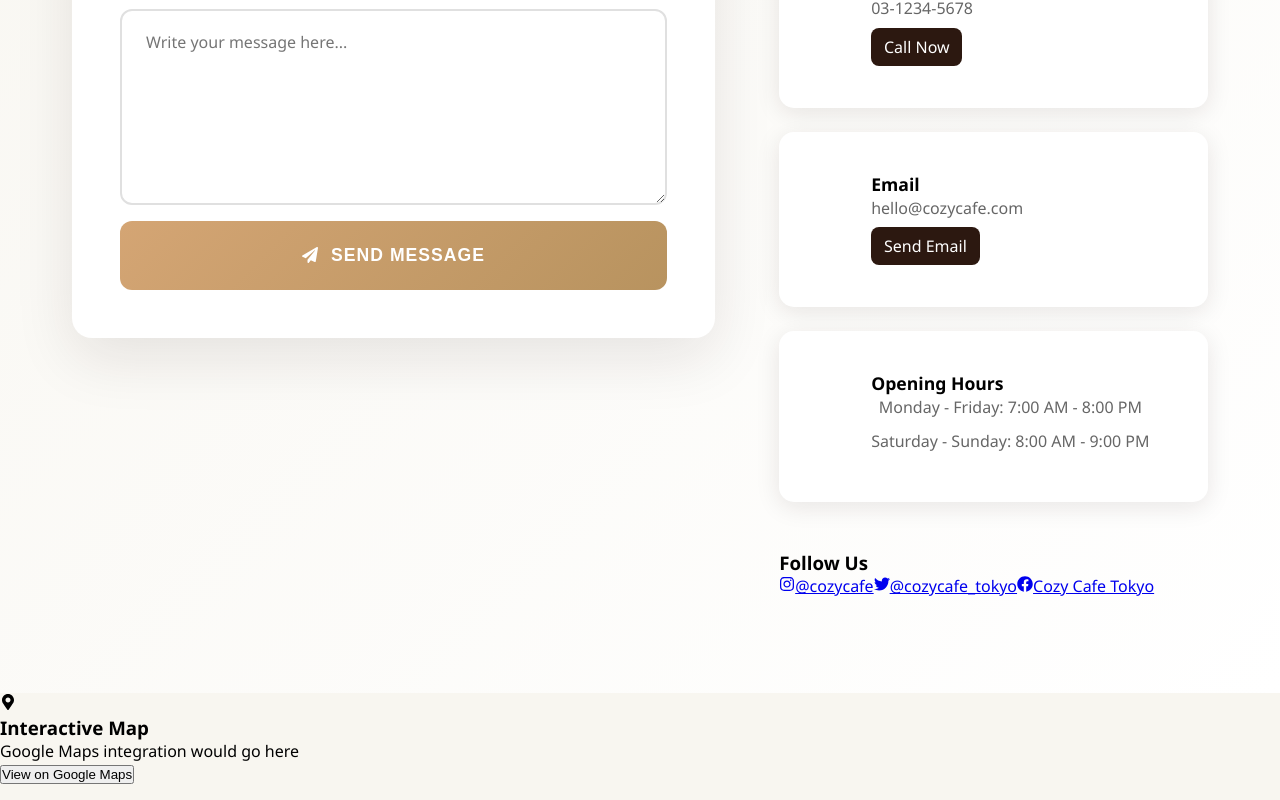
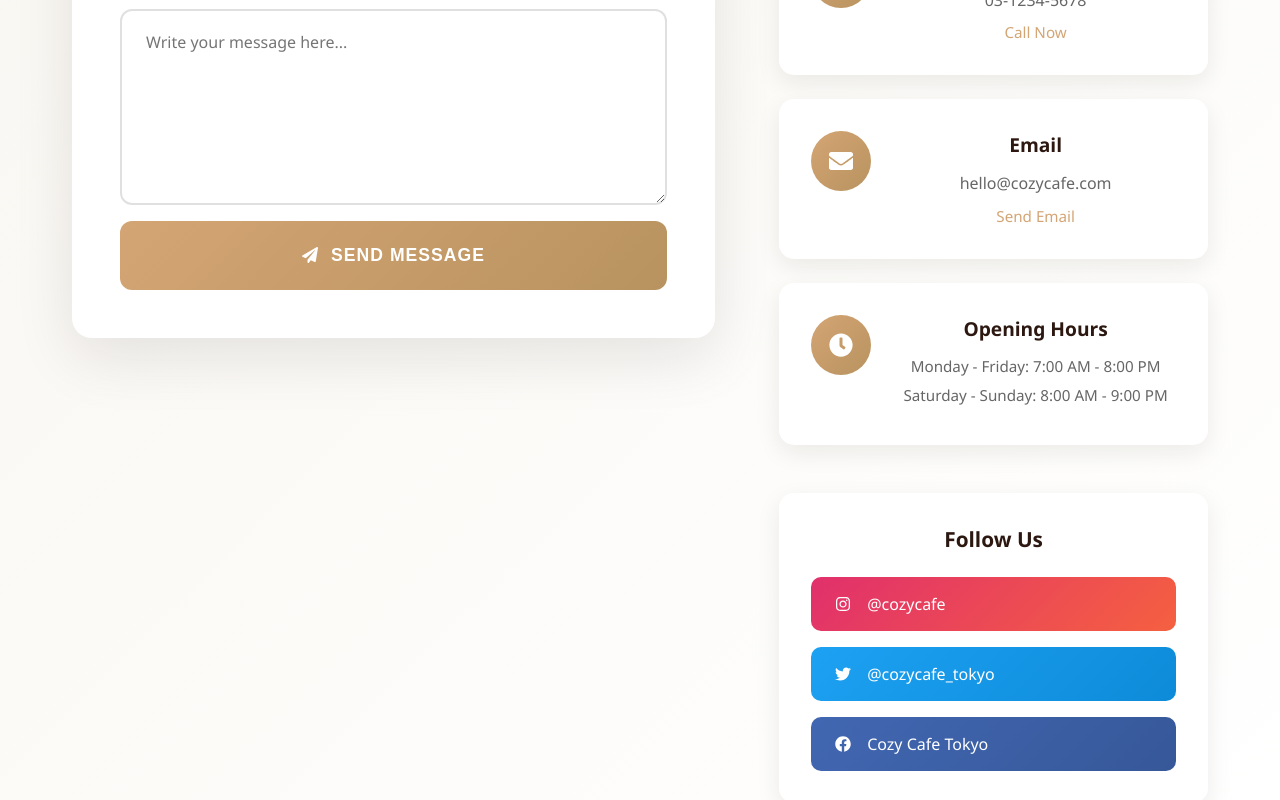
Before and after one commit to rikuto-mikado/cafe-website-react, a React (Create React App) app: page /contact in a window 1280 px wide. Shown: the part 920-1720 px from the top of the page. Built offline with nearby package versions, Linux system fonts and the light colour scheme.

Commit message:
add some code

```diff
--- a/src/pages/Contact/Contact.css
+++ b/src/pages/Contact/Contact.css
@@ -274,15 +274,25 @@
 }
 
 .info-card {
+    background: #fff;
+    padding: 2rem;
+    border-radius: 15px;
+    box-shadow: 0 8px 25px rgba(44, 24, 16, 0.08);
+    transition: all 0.3s ease;
     display: flex;
-    flex-direction: flex-start;
+    align-items: flex-start;
+    gap: 1.5rem;
+}
 
+.info-card:hover {
+    transform: translateY(-5px);
+    box-shadow: 0 15px 40px rgba(44, 24, 16, 0.12);
 }
 
 .info-icon {
     width: 60px;
     height: 60px;
-    background-color: linear-gradient(135deg, #d4a574, #b8935f);
+    background: linear-gradient(135deg, #d4a574, #b8935f);
     border-radius: 50%;
     display: flex;
     align-items: center;
@@ -293,56 +303,221 @@
 }
 
 .info-content {
-    display: flex;
-    flex-direction: column;
-    align-items: flex-start;
-
-}
-
-.info-content {
     flex: 1;
 }
 
 .info-card-title {
-    font-size: 1.1rem;
+    font-size: 1.2rem;
+    font-weight: 600;
+    color: #2c1810;
+    margin-bottom: 0.8rem;
 }
 
 .info-text {
-    font-size: 1rem;
+    color: #666;
+    line-height: 1.6;
+    margin-bottom: 0.8rem;
+}
+
+.hours-list p {
+    margin-bottom: 0.3rem;
+    font-size: 0.95rem;
 }
 
 .info-link {
-    background-color: #2c1810;
-    color: #fff;
-    transform: translateY(-2px);
-    box-shadow: 0 6px 20px rgba(255, 255, 255, 0.3);
-    padding: 0.5rem 0.8rem;
-    border-radius: 8px;
-    cursor: pointer;
-    transition: all 0.3s ease;
-    position: relative;
-    overflow: hidden;
+    color: #d4a574;
+    font-weight: 500;
     text-decoration: none;
-}
-
-.info-link::before {
-    content: '';
-    position: absolute;
-    top: 0;
-    left: -100%;
-    width: 100%;
-    height: 100%;
-    background: linear-gradient(90deg, transparent, rgba(255,255,255,0.2), transparent);
-    transition: left 0.5s;
-}
-
-.info-link:hover::before {
-    left: 100%;
+    font-size: 0.95rem;
+    transition: color 0.3s ease;
 }
 
 .info-link:hover {
-    background-color: #2c1810;
+    color: #b8935f;
+    text-decoration: underline;
+}
+
+/* Social media */
+.social-section {
+    background: #fff;
+    padding: 2rem;
+    border-radius: 15px;
+    box-shadow: 0 8px 25px rgba(44, 24, 16, 0.08);
+    text-align: center;
+}
+
+.social-title {
+    font-size: 1.3rem;
+    font-weight: 600;
+    color: #2c1810;
+    margin-bottom: 1.5rem;
+}
+
+.social-links {
+    display: flex;
+    flex-direction: column;
+    gap: 1rem;
+}
+
+.social-link {
+    display: flex;
+    align-items: center;
+    gap: 1rem;
+    padding: 1rem 1.5rem;
+    border-radius: 10px;
+    text-decoration: none;
+    transition: all 0.3s ease;
+    font-weight: 500;
+}
+
+.social-link.instagram {
+    background: linear-gradient(135deg, #E1306C, #F56040);
     color: #fff;
-    border-color: #fff;
+}
+
+.social-link.twitter {
+     background: linear-gradient(135deg, #1DA1F2, #0d8bd9);
+     color: #fff;
+}
+
+.social-link.facebook {
+    background: linear-gradient(135deg, #4267B2, #365899);
+    color: #fff;
+}
+
+.social-link:hover {
     transform: translateY(-2px);
+    box-shadow: 0 8px 20px rgba(0,0,0,0.2);
 }
+
+/* Map section */
+.map-section {
+    padding: 0;
+    background: #f0f0f0;
+}
+
+.map-container {
+    height: 400px;
+    background: linear-gradient(135deg, #e0e0e0, #f0f0f0);
+    display: flex;
+    align-items: center;
+    justify-content: center;
+}
+
+.map-placeholder {
+    text-align: center;
+    color: #666;
+}
+
+.map-icon {
+    font-size: 4rem;
+    color: #d4a574;
+    margin-bottom: 1rem;
+}
+
+.map-placeholder h3 {
+    font-size: 1.8rem;
+    margin-bottom: 0.8rem;
+    color: #2c1810;
+}
+
+.map-placeholder p {
+    font-size: 1.1rem;
+    margin-bottom: 2rem;
+}
+
+.map-btn {
+    padding: 1rem 2rem;
+    background: linear-gradient(135deg, #d4a574, #b8935f);
+    color: #fff;
+    border: none;
+    border-radius: 8px;
+    font-weight: 600;
+    cursor: pointer;
+    transition: all 0.3s ease;
+}
+
+.map-btn:hover {
+    transform: translateY(-2px);
+    box-shadow: 0 8px 20px rgba(212, 165, 116, 0.4);
+}
+
+/* Responsible styles */
+@media (max-width: 968px) {
+    .contact-grid {
+        grid-template-columns: 1fr;
+        gap: 3rem;
+    }
+
+    .contact-info-section {
+        position: static;
+    }
+}
+
+@media (max-width: 768px) {
+    .contact-title {
+        font-size: 2.8rem;
+    }
+
+    .contact-main {
+        padding: 4rem 0;
+    }
+
+    .contact-form-section {
+        padding: 2rem;
+    }
+
+    .form-row {
+        grid-template-columns: 1fr;
+        gap: 1rem;
+    }
+
+    .info-cards {
+        gap: 1rem;
+    }
+
+    .info-card {
+        padding: 1.5rem;
+    }
+
+    .social-links {
+        gap: 0.8rem;
+    }
+
+    .social-link {
+        padding: 0.8rem 1.2rem;
+        font-size: 0.9rem;
+    }
+}
+
+@media (max-width: 480px) {
+    .contact-title {
+        font-size: 2.2rem;
+    }
+
+    .contact-hero {
+        padding: 3rem 0;
+    }
+
+    .contact-form-section {
+        padding: 1.5rem;
+    }
+
+    .form-title {
+        font-size: 1.8rem;
+    }
+
+    .info-card {
+        flex-direction: column;
+        text-align: center;
+        gap: 1rem;
+    }
+
+    .map-container {
+        height: 300px;
+    }
+
+    .container {
+        padding: 0 1rem;
+    }
+}
```
